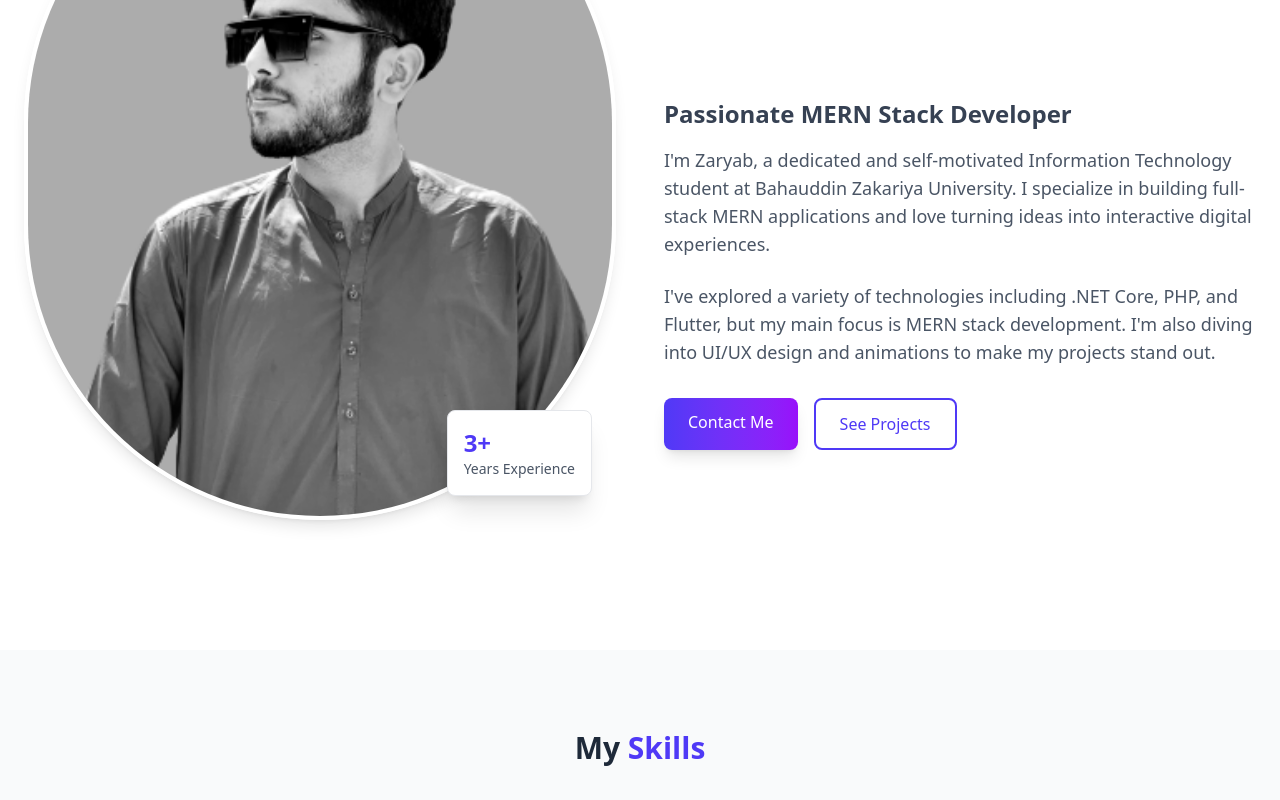
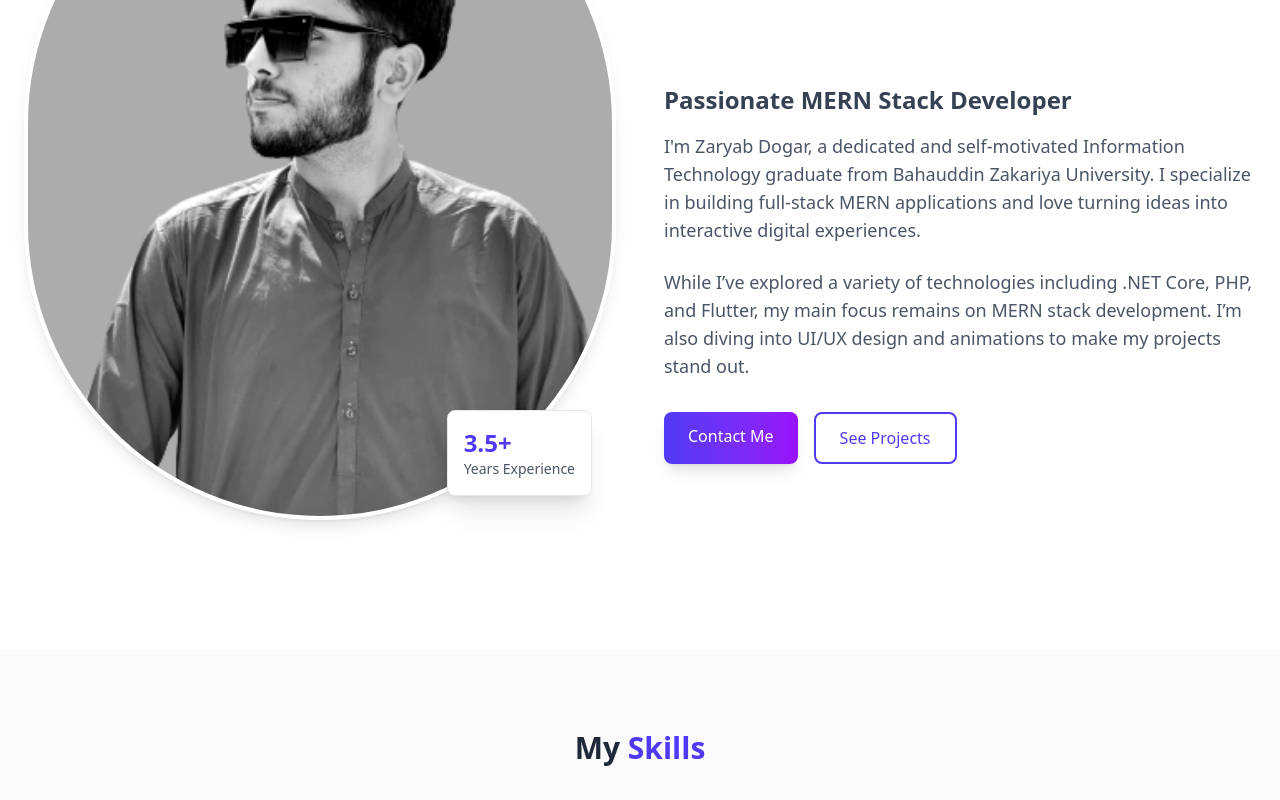
Before and after one commit to ZaryabDogar/zaryab-dogar, a React (Vite) app: page / in a window 1280 px wide. Shown: the part 1140-1940 px from the top of the page. Built offline with nearby package versions, Linux system fonts and the light colour scheme.

Commit message:
about section updated

```diff
--- a/src/components/About.jsx
+++ b/src/components/About.jsx
@@ -40,7 +40,7 @@ const About = () => {
 								viewport={{ once: true }}
 							>
 								<div className="text-2xl font-bold text-indigo-600 dark:text-indigo-400">
-									3+
+									3.5+
 								</div>
 								<div className="text-sm text-gray-600 dark:text-gray-400">
 									Years Experience
@@ -73,10 +73,10 @@ const About = () => {
 							transition={{ delay: 0.4, duration: 0.5 }}
 							viewport={{ once: true }}
 						>
-							I'm Zaryab, a dedicated and self-motivated Information Technology
-							student at Bahauddin Zakariya University. I specialize in building
-							full-stack MERN applications and love turning ideas into
-							interactive digital experiences.
+							I'm Zaryab Dogar, a dedicated and self-motivated Information
+							Technology graduate from Bahauddin Zakariya University. I
+							specialize in building full-stack MERN applications and love
+							turning ideas into interactive digital experiences.
 						</motion.p>
 
 						<motion.p
@@ -86,10 +86,10 @@ const About = () => {
 							transition={{ delay: 0.6, duration: 0.5 }}
 							viewport={{ once: true }}
 						>
-							I've explored a variety of technologies including .NET Core, PHP,
-							and Flutter, but my main focus is MERN stack development. I'm also
-							diving into UI/UX design and animations to make my projects stand
-							out.
+							While I’ve explored a variety of technologies including .NET Core,
+							PHP, and Flutter, my main focus remains on MERN stack development.
+							I’m also diving into UI/UX design and animations to make my
+							projects stand out.
 						</motion.p>
 
 						<motion.div
```
